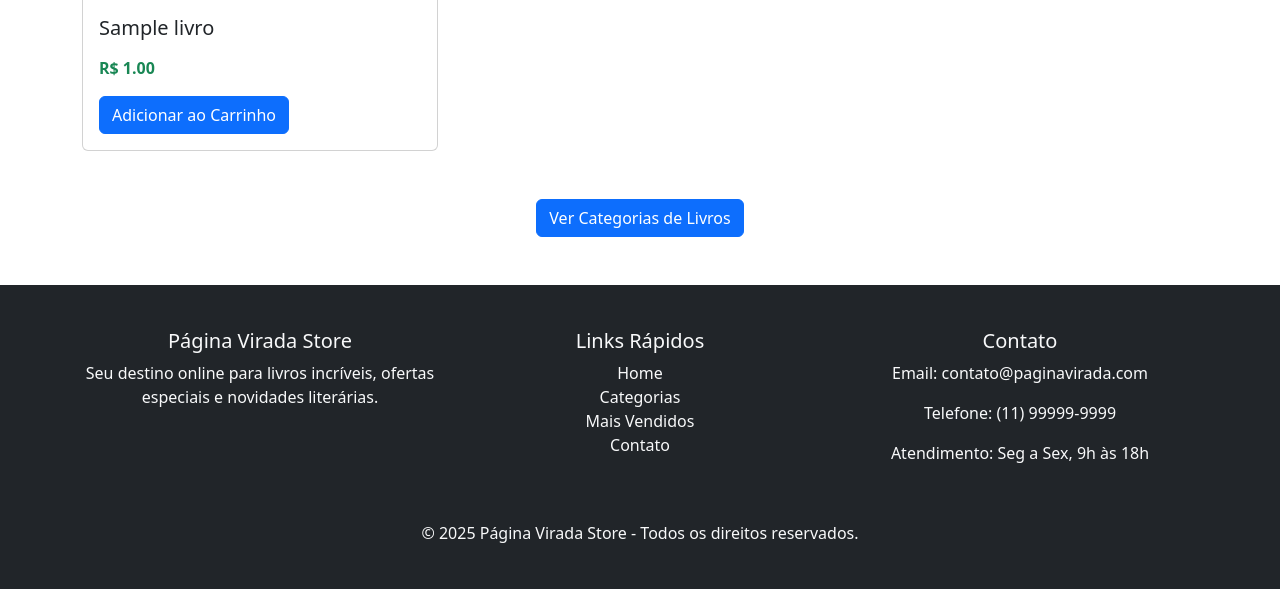
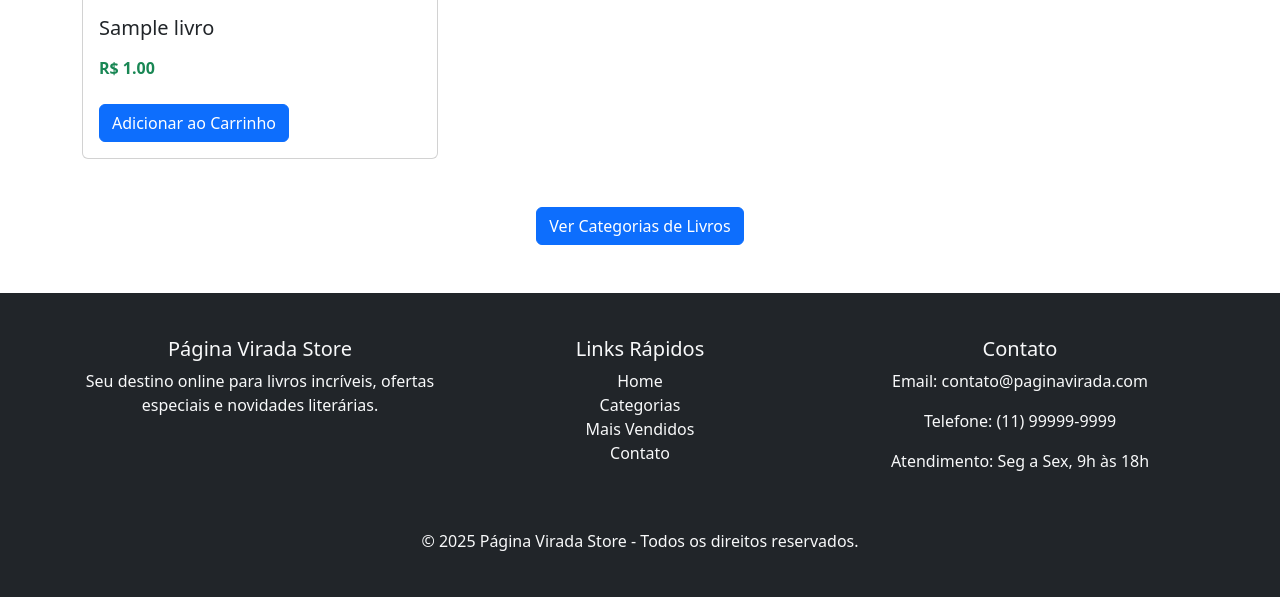
Before and after one commit to LucazinnDEV/Pagina_Virada_Store, a Django app: page / in a window 1280 px wide. Shown: the part 907-1504 px from the top of the page. Run offline with Django 5.2, Linux system fonts and the light colour scheme; tables that the repository leaves empty hold one stand-in row (values such as "Sample post").

Commit message:
atualização do botão de adicionar ao carrinho

```diff
--- a/forum/templates/forum/home.html
+++ b/forum/templates/forum/home.html
@@ -88,7 +88,9 @@
                         <h5 class="card-title">{{ livro.titulo }}</h5>
                         <p class="card-text">{{ livro.descricao }}</p>
                         <p class="text-success fw-bold">R$ {{ livro.preco }}</p>
-                        <a href="#" class="btn btn-primary">Adicionar ao Carrinho</a>
+                        <a href="{% url 'adicionar_ao_carrinho' livro.id %}" class="btn btn-primary mt-2">
+                            Adicionar ao Carrinho
+                        </a>
                     </div>
                 </div>
             </div>
```
